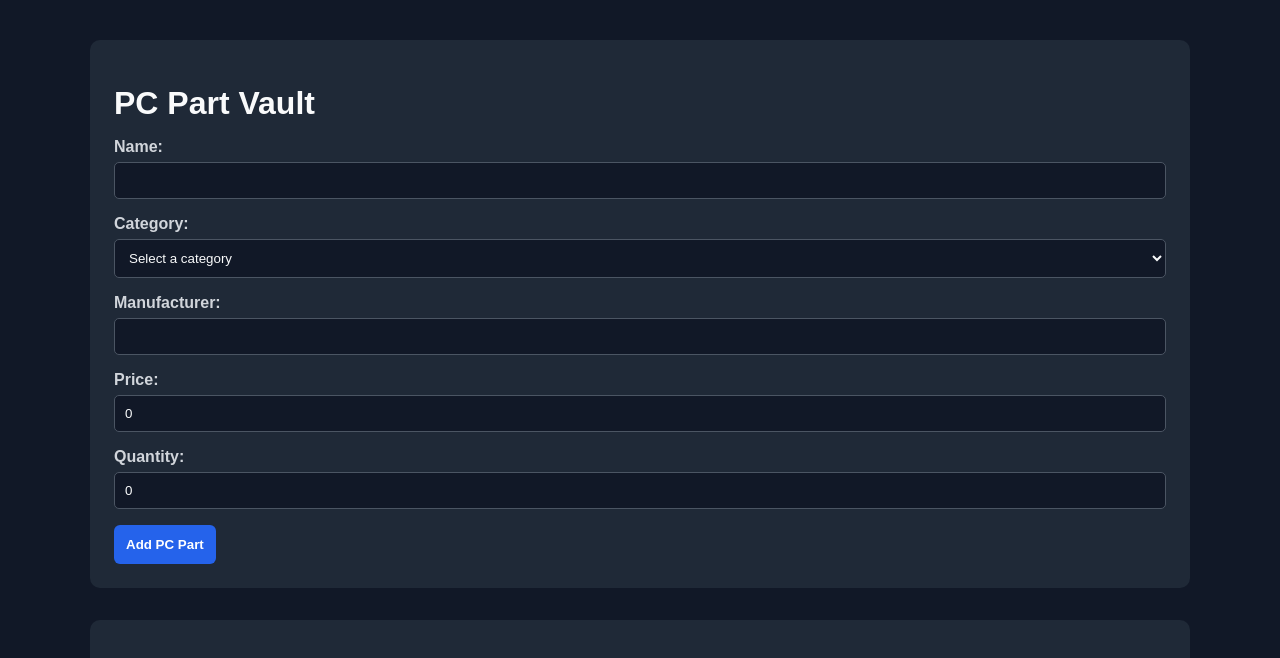
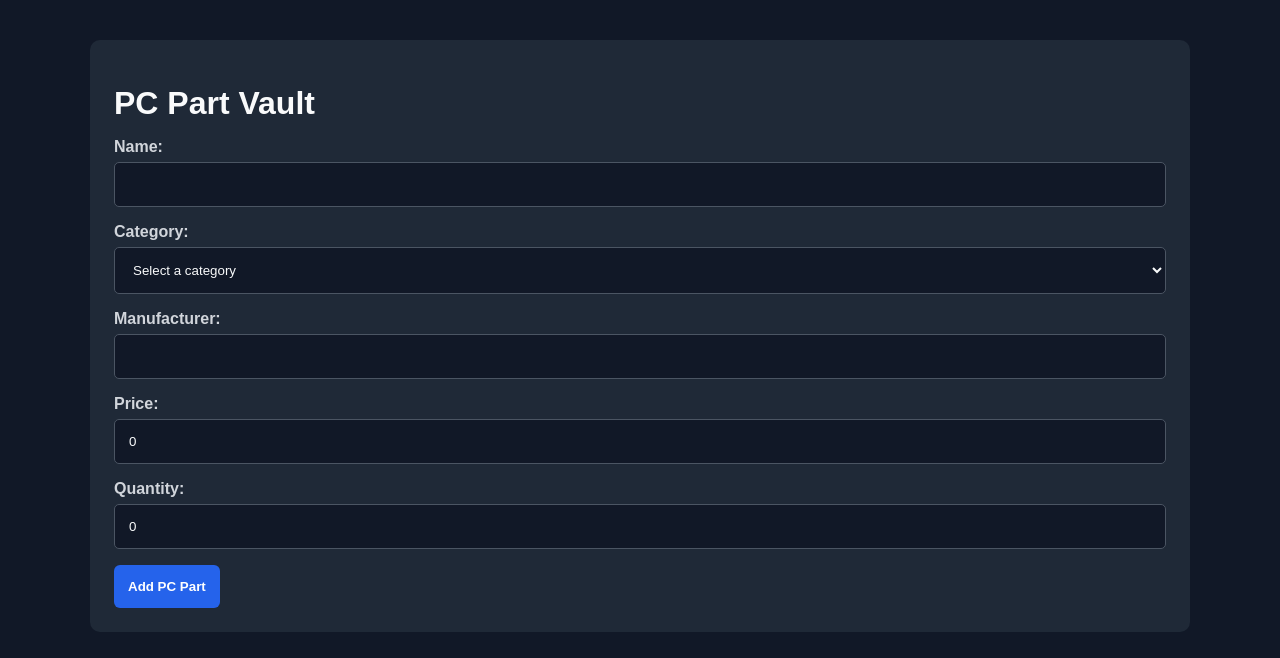
Before and after one commit to AlbertoLewis-971820/PC-Parts-Inventory, an Angular app in the folder frontend/: page / in a window 1280 px wide. Shown: the top 658 px of the page. Built offline with nearby package versions, Linux system fonts and the light colour scheme; no server answers.

Commit message:
Make the add/edit form more polished

```diff
--- a/frontend/src/app/component/pc-part-form/pc-part-form.css
+++ b/frontend/src/app/component/pc-part-form/pc-part-form.css
@@ -3,6 +3,12 @@
   padding: 24px;
   border-radius: 10px;
   margin-bottom: 32px;
+}
+
+.form-group {
+  display: flex;
+  flex-direction: column;
+  gap: 16px;
 }
 
 .form-section {
@@ -23,7 +29,15 @@ label {
 input, select {
   width: 100%;
   box-sizing: border-box;
-  padding: 10px;
+  padding: 14px;
+  background: #111827;
+  color: #f9fafb;
+  border: 1px solid #4b5563;
+  border-radius: 5px;
+}
+
+.form-select {
+  padding: 12px;
   background: #111827;
   color: #f9fafb;
   border: 1px solid #4b5563;
@@ -31,7 +45,7 @@ input, select {
 }
 
 button {
-  padding: 12px;
+  padding: 14px;
   border: none;
   border-radius: 6px;
   background: #2563eb;
@@ -40,8 +54,21 @@ button {
   cursor: pointer;
 }
 
+.btn-primary {
+  background: #2563eb;
+}
+
+.btn-secondary {
+  background: #4b5563;
+  margin-left: 8px;
+}
+
 button:hover {
   background: #1d4ed8;
+}
+
+button:focus {
+  outline: 2px solid #2563eb;
 }
 
 .error {
--- a/frontend/src/app/components/pc-part-list/pc-part-list.css
+++ b/frontend/src/app/components/pc-part-list/pc-part-list.css
@@ -21,6 +21,14 @@ select, input {
   width: 100%;
   box-sizing: border-box;
   padding: 10px;
+  background: #111827;
+  color: #f9fafb;
+  border: 1px solid #4b5563;
+  border-radius: 5px;
+}
+
+.form-select {
+  padding: 12px;
   background: #111827;
   color: #f9fafb;
   border: 1px solid #4b5563;
@@ -61,3 +69,7 @@ th {
 tr:hover {
   background: #263244;
 }
+
+input:focus, select:focus {
+  outline: 2px solid #2563eb;
+}
```
